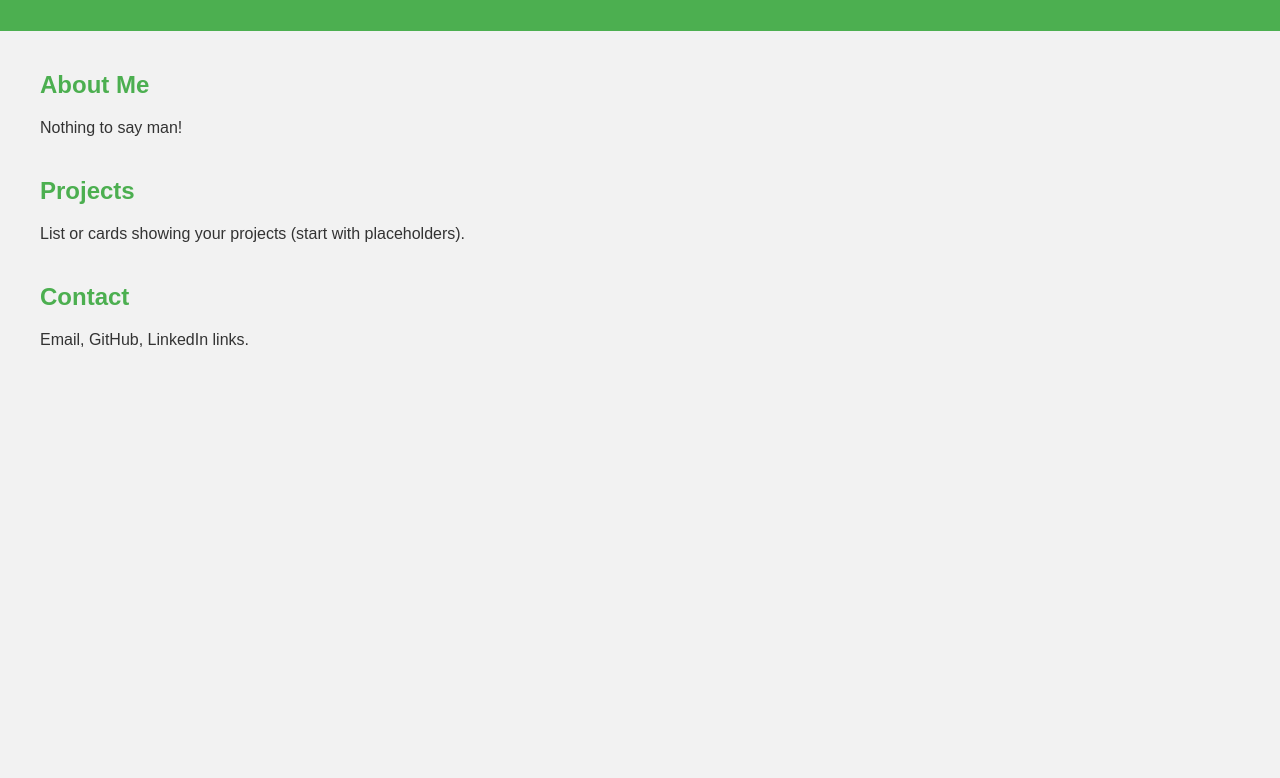
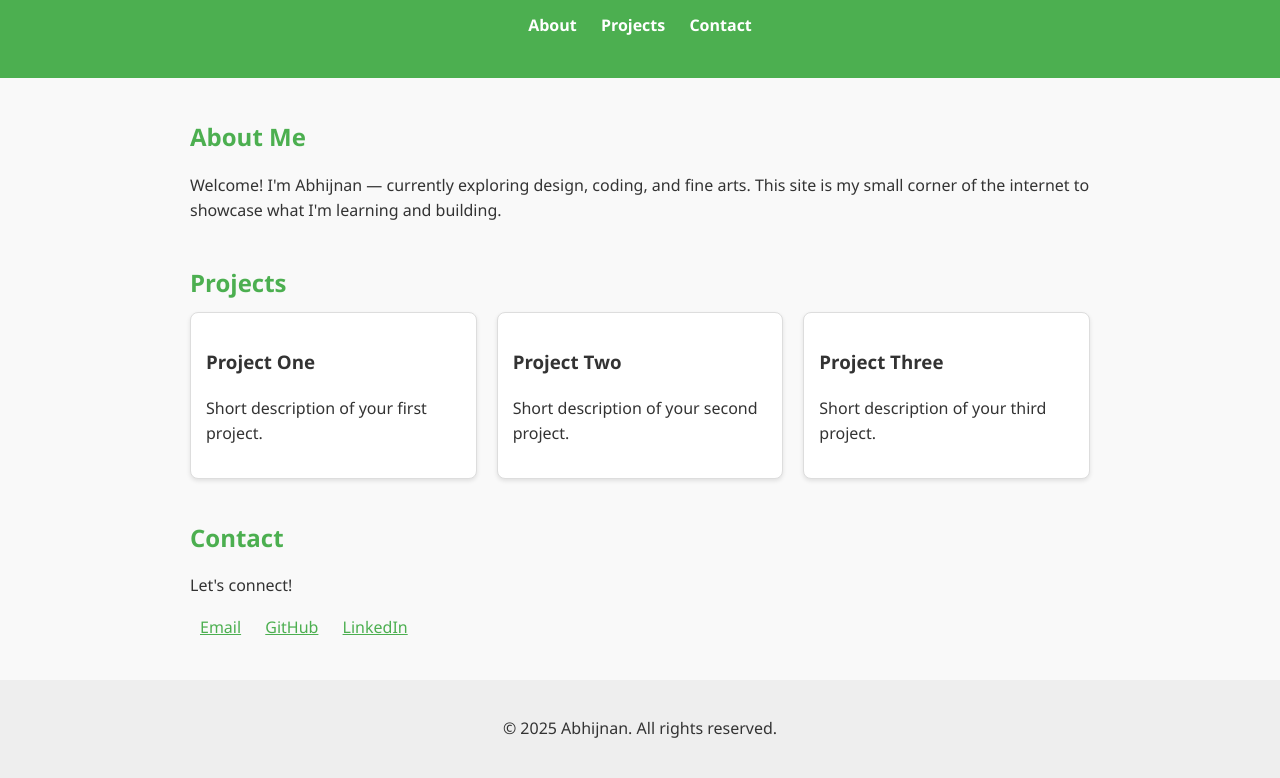
Before and after one commit to Abhijnan1234/portfolio, a plain HTML site: page index.html in a window 1280 px wide. Shown: the part 163-941 px from the top of the page. Before the commit the page ends 800 px from the top, so only its background shows below. Drawn offline with Linux system fonts and the light colour scheme.

Commit message:
Add starter portfolio

```diff
--- a/index.html
+++ b/index.html
@@ -3,26 +3,58 @@
 <head>
   <meta charset="UTF-8" />
   <meta name="viewport" content="width=device-width, initial-scale=1.0">
-  <title>My Portfolio</title>
+  <title>Abhijnan | Portfolio</title>
   <link rel="stylesheet" href="style.css">
 </head>
 <body>
   <header>
     <h1>Hi, I'm Abhijnan</h1>
     <p>Student | Designer | Fine Art Scholar</p>
+    <nav>
+      <a href="#about">About</a>
+      <a href="#projects">Projects</a>
+      <a href="#contact">Contact</a>
+    </nav>
   </header>
-  <section>
+
+  <section id="about">
     <h2>About Me</h2>
-    <p>Nothing to say man!</p>
+    <p>Welcome! I'm Abhijnan — currently exploring design, coding, and fine arts.
+    This site is my small corner of the internet to showcase what I'm learning and building.</p>
   </section>
-  <section>
+
+  <section id="projects">
     <h2>Projects</h2>
-    <p>List or cards showing your projects (start with placeholders).</p>
+    <div class="projects-grid">
+      <div class="project-card">
+        <h3>Project One</h3>
+        <p>Short description of your first project.</p>
+      </div>
+      <div class="project-card">
+        <h3>Project Two</h3>
+        <p>Short description of your second project.</p>
+      </div>
+      <div class="project-card">
+        <h3>Project Three</h3>
+        <p>Short description of your third project.</p>
+      </div>
+    </div>
   </section>
-  <section>
+
+  <section id="contact">
     <h2>Contact</h2>
-    <p>Email, GitHub, LinkedIn links.</p>
+    <p>Let's connect!</p>
+    <ul>
+      <li><a href="mailto:your.email@example.com">Email</a></li>
+      <li><a href="https://github.com/Abhijnan1234" target="_blank">GitHub</a></li>
+      <li><a href="https://linkedin.com/in/yourprofile" target="_blank">LinkedIn</a></li>
+    </ul>
   </section>
+
+  <footer>
+    <p>&copy; 2025 Abhijnan. All rights reserved.</p>
+  </footer>
+
   <script src="script.js"></script>
 </body>
 </html>
--- a/style.css
+++ b/style.css
@@ -1,19 +1,71 @@
 body {
-    font-family: sans-serif;
   margin: 0;
-    padding: 0;
-    background: #f2f2f2;
+  font-family: 'Segoe UI', Tahoma, Geneva, Verdana, sans-serif;
+  background: #f9f9f9;
   color: #333;
+  line-height: 1.6;
 }
+
 header {
+  background: #4CAF50;
+  color: #fff;
   text-align: center;
-    background: #4CAF50;
-    color: white;
-    padding: 40px 0;
+  padding: 40px 20px;
 }
+
+header nav a {
+  color: #fff;
+  margin: 0 10px;
+  text-decoration: none;
+  font-weight: bold;
+}
+
+header nav a:hover {
+  text-decoration: underline;
+}
+
 section {
-    margin: 40px;
+  max-width: 900px;
+  margin: 40px auto;
+  padding: 0 20px;
 }
+
 h2 {
   color: #4CAF50;
+  margin-bottom: 10px;
 }
+
+.projects-grid {
+  display: grid;
+  grid-template-columns: repeat(auto-fit, minmax(220px, 1fr));
+  gap: 20px;
+}
+
+.project-card {
+  background: #fff;
+  padding: 15px;
+  border: 1px solid #ddd;
+  border-radius: 8px;
+  box-shadow: 0 2px 4px rgba(0,0,0,0.1);
+}
+
+footer {
+  text-align: center;
+  padding: 20px;
+  background: #eee;
+  margin-top: 40px;
+}
+
+ul {
+  list-style: none;
+  padding: 0;
+}
+
+ul li {
+  display: inline;
+  margin: 0 10px;
+}
+
+a {
+  color: #4CAF50;
+}
```
Lines whose indentation alone changed are shown as unchanged.
